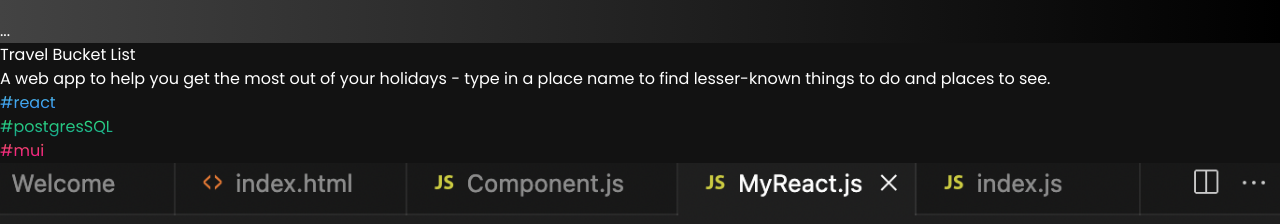
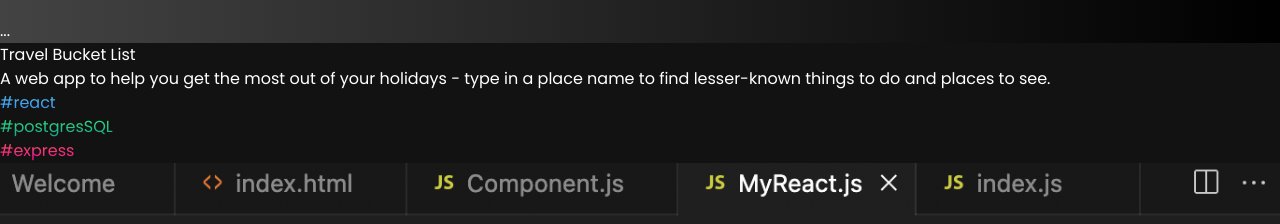
Before and after one commit to JamieCattoCode/3d-portfolio, a React (Vite) app: page / in a window 1280 px wide. Shown: the part 2940-3164 px from the top of the page. Built offline with nearby package versions, Linux system fonts and the light colour scheme.

Commit message:
Added chat app to projects

```diff
--- a/src/assets/index.js
+++ b/src/assets/index.js
@@ -28,6 +28,7 @@ import tesla from "./company/tesla.png";
 
 import tbl from './tbl-search-results.png';
 import reactClone from './react-clone.png';
+import chatApp from './chat-app.png';
 
 export {
   logo,
@@ -56,5 +57,6 @@ export {
   starbucks,
   tesla,
   tbl,
-  reactClone
+  reactClone,
+  chatApp
 };
--- a/src/components/Works.jsx
+++ b/src/components/Works.jsx
@@ -78,7 +78,7 @@ const AdditionalInfoCard = ({ index, name, extendedDescription, cardOpen, handle
       open={(cardOpen.index === index) && cardOpen.open}
       onClick={handleCardClose}
     >
-        <div className="box-border bg-[#1a2767] w-[450px] text-center p-7 z-50 shadow-2xl rounded-xl">
+        <div className="box-border bg-[#1a2767] min-h-[250px] w-[450px] text-center p-7 z-50 shadow-2xl rounded-xl">
           <h4 className="text-white font-bold text-[24px]">{name}</h4>
           <p className="text-sm text-secondary mt-3">{extendedDescription}</p>
         </div>
--- a/src/constants/index.js
+++ b/src/constants/index.js
@@ -14,7 +14,8 @@ import {
   figma,
   docker,
   tbl,
-  reactClone
+  reactClone,
+  chatApp
 } from "../assets";
 
 export const navLinks = [
@@ -110,7 +111,7 @@ const projects = [
         color: "green-text-gradient",
       },
       {
-        name: "mui",
+        name: "express",
         color: "pink-text-gradient",
       },
     ],
@@ -120,7 +121,7 @@ const projects = [
   {
     name: "Mini React Clone",
     description: "A mini recreation of the React library - including rendering, useState, useEffect, and useMemo hooks.",
-    extendedDescription: "I created this to explore the React docs and get a deeper, lower-level understanding of the library I use so much. At the moment, it does not include JSX; I created this version to focus on hooks.",
+    extendedDescription: "I created this to explore the React docs and get a deeper, lower-level understanding of the library I use so much. The main branch is a recreation of the main React hooks, whereas the jsx branch is focused on the Virtual DOM and how elements are rendered.",
     tags: [
       {
         name: "javascript",
@@ -134,6 +135,23 @@ const projects = [
     image: reactClone,
     source_code_link: "https://github.com/JamieCattoCode/react-clone",
   },
+  {
+    name: "Messaging App",
+    description: "A messaging app where users can create accounts, and speak to each other with in live chatrooms.",
+    extendedDescription: "This was made to understand the creation of chat functionalities. I'm currently working on a project which has a chat feature, so I created this as a simple chat which I can use as a baseline.",
+    tags: [
+      {
+        name: "react",
+        color: "blue-text-gradient",
+      },
+      {
+        name: "chatengine.io",
+        color: "green-text-gradient",
+      },
+    ],
+    image: chatApp,
+    source_code_link: "https://github.com/JamieCattoCode/chat-app"
+  }
 ];
 
 export { services, technologies, projects };
```
Also changed, not shown: src/assets/chat-app.png (added).
